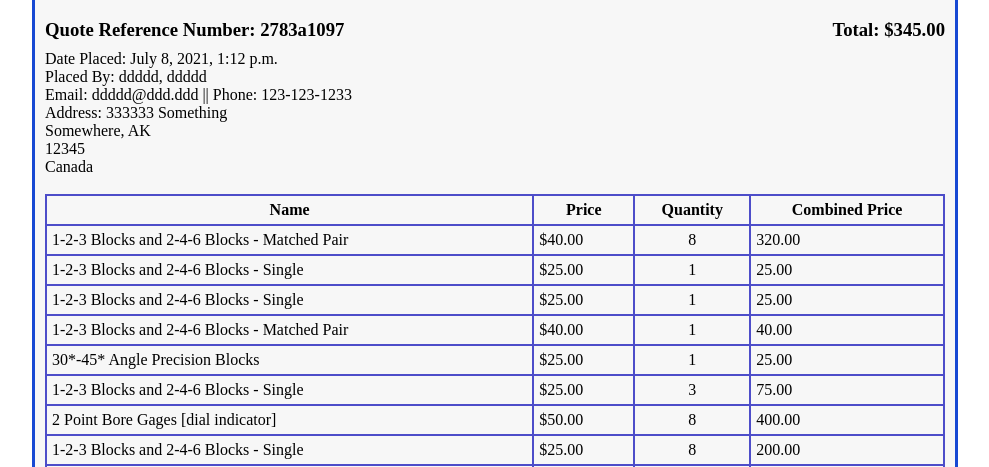
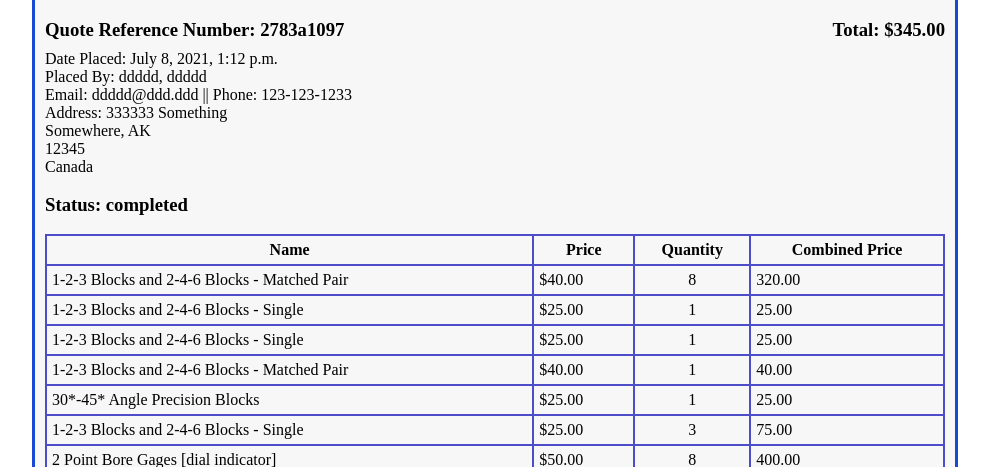
Before and after one commit to SDBranka/Omni-Tech_Sales_Inc, a Django app: template admin_app/templates/admin_view_quote.html in a window 1280 px wide. Shown: the part 151-618 px from the top of the page, without its empty margins (145-1134 px from the left). Run offline with Django 3.2, Linux system fonts and the light colour scheme; the template is opened without the code that fills it: values that come from a table or form of the project are taken from there, others are empty; data comes from the database, SQL or seed files in the repository; both versions use the stored data as it was after the commit.

Commit message:
view_quote:admin styling

```diff
--- a/admin_app/static/css/admin_view_quote.css
+++ b/admin_app/static/css/admin_view_quote.css
@@ -13,6 +13,18 @@
 
 #order_info {
     margin-bottom: 18px;
+}
+
+#order_info  h3 {
+    margin-top: 18px;
+}
+
+#red {
+    color: red;
+}
+
+#green {
+    color: green;
 }
 
 table {
--- a/admin_app/templates/admin_view_quote.html
+++ b/admin_app/templates/admin_view_quote.html
@@ -36,6 +36,16 @@
                 <p id="line3">{{ quote.contact_info.city }}, {{ quote.contact_info.state }}</p>
                 <p id="line4">{{ quote.contact_info.zip_code }}</p>
                 <p id="line5">{{ quote.contact_info.country }}</p>
+                <h3> Status:
+            <!-- # status choices = {open, pending, in process, completed, archived } -->
+                {% if quote.status == "pending" %}
+                    <span id="red">{{ quote.status }}</span>
+                {% elif quote.status == "in process" %}
+                    <span id="green">{{ quote.status }}</span>
+                {% else %}
+                <span>{{ quote.status }}</span>
+                {% endif %}
+                </h3>
             </div>      <!--end order_info-->
             <table>
                 <tr>
```
Also changed, not shown: db.sqlite3.
